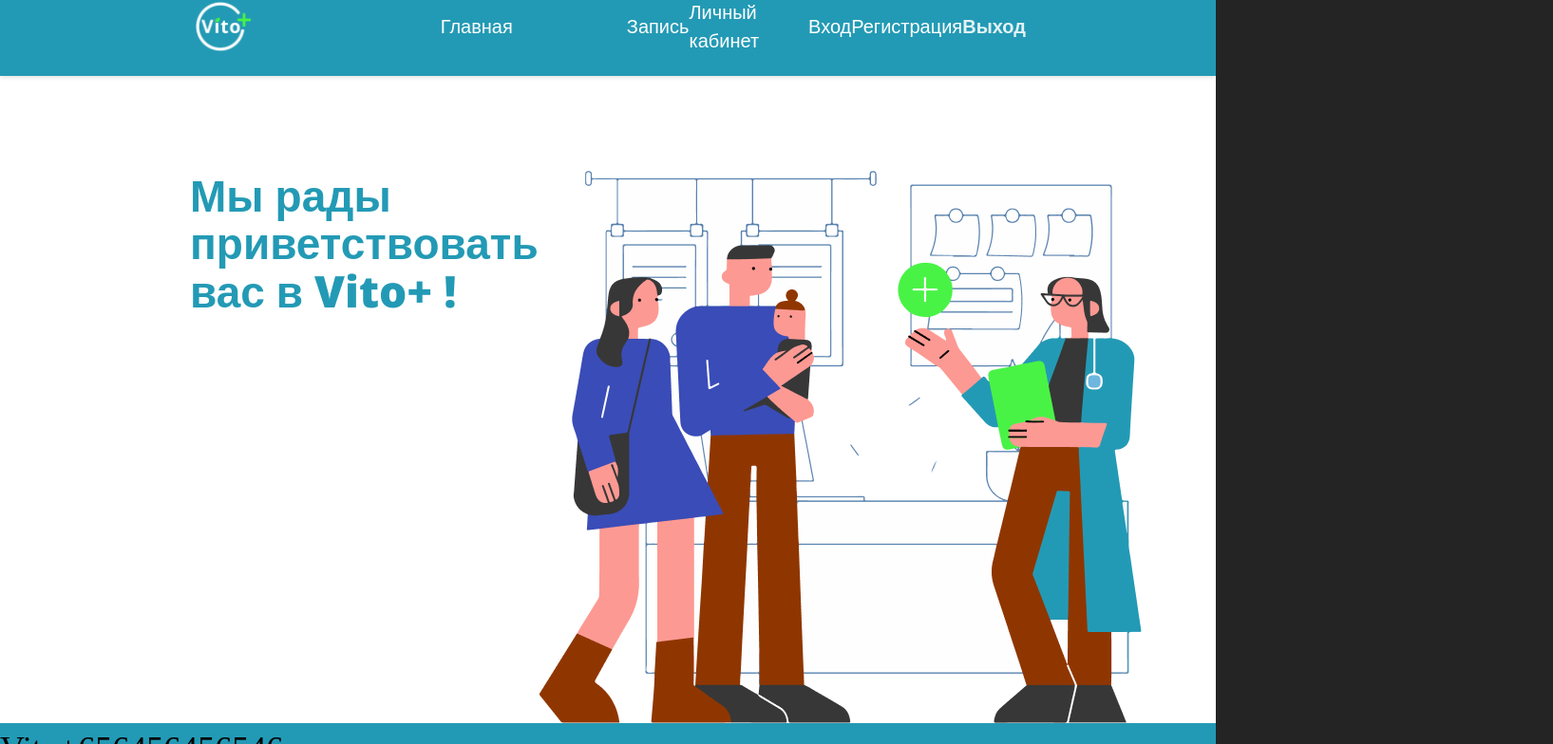
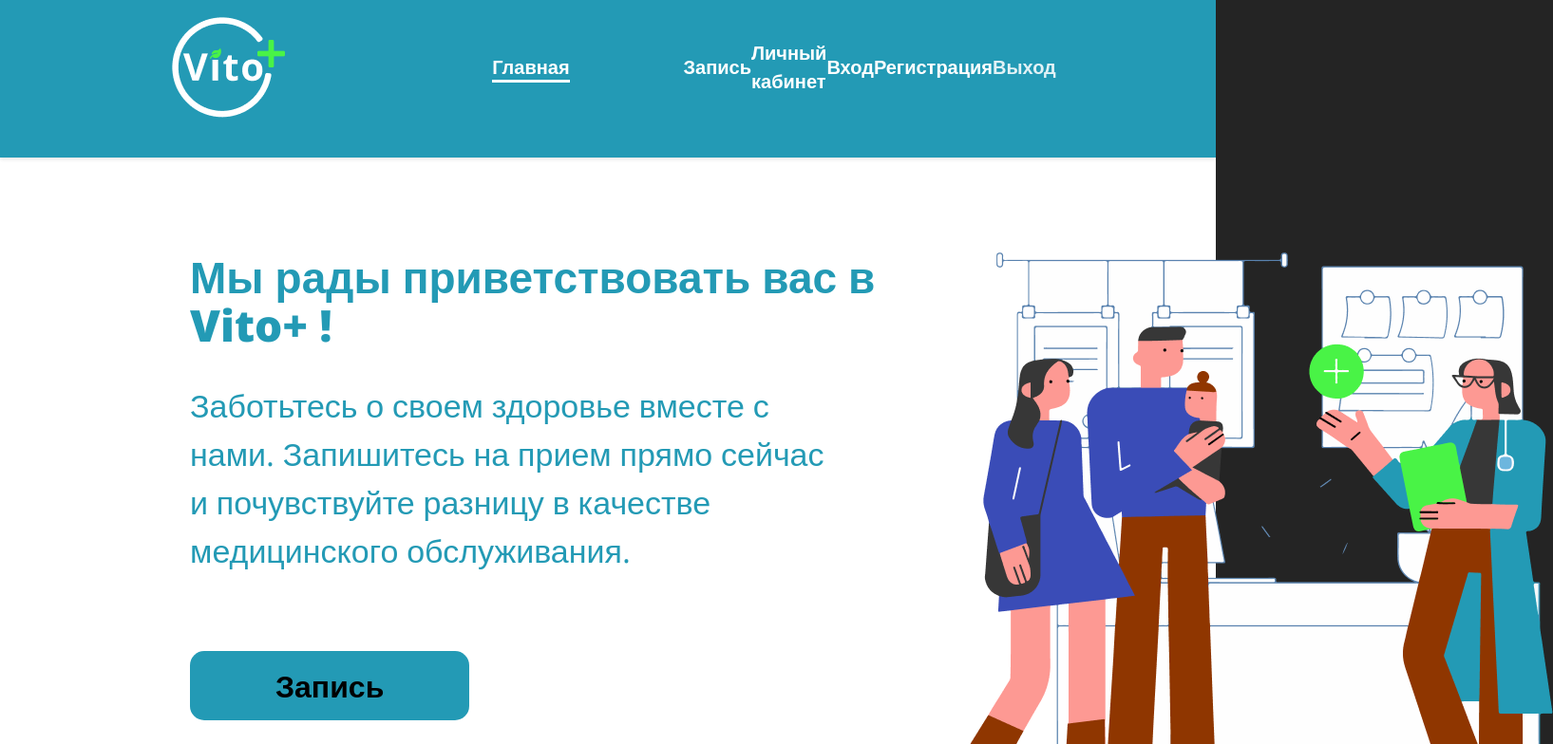
Before and after one commit to MaksimKrishtopa/front_kurs, a Vue app in the folder vite-project/: page / in a window 1280 px wide. Shown: the part 24-808 px from the top of the page at 95% size, 1635 px wide, since content can reach past the window. Built offline with nearby package versions, Linux system fonts and the light colour scheme.

Commit message:
main-info

```diff
--- a/vite-project/src/components/Navbar.vue
+++ b/vite-project/src/components/Navbar.vue
@@ -79,13 +79,13 @@ export default {
 .navbar__logo {
   display: flex;
   align-items: center;
-  color: black;
   margin-right: 200px;
+  width: 150px;
+  height: 150px;
 }
 
 .logo {
-  max-width: 100%;
-  width: 100px;
+  object-fit: contain;
 }
 
 .navbar__left,
@@ -109,4 +109,12 @@ export default {
 a {
   color: #fff;
 }
+
+a:hover {
+  text-shadow: #ffffff 0 0 10px;
+}
+
+.router-link-active {
+  border-bottom: 3px solid #fff;
+}
 </style>
--- a/vite-project/src/style.css
+++ b/vite-project/src/style.css
@@ -18,6 +18,7 @@
 	padding: 0px;
 	margin: 0px;
 	border: none;
+  font-family: "Open Sans", sans-serif;
 }
 
 *,
@@ -65,9 +66,6 @@ address {
 
 
 input, textarea, button, select {
-	font-family: inherit;
-    font-size: inherit;
-    color: inherit;
     background-color: transparent;
 }
 
@@ -94,14 +92,6 @@ legend {
 	display: block;
 }
 
-a {
-  font-weight: 500;
-  color: #646cff;
-  text-decoration: inherit;
-}
-a:hover {
-  color: #535bf2;
-}
 
 /* ////////////////////////// */
 
@@ -110,24 +100,7 @@ h1 {
   line-height: 1.1;
 }
 
-button {
-  border-radius: 8px;
-  border: 1px solid transparent;
-  padding: 0.6em 1.2em;
-  font-size: 1em;
-  font-weight: 500;
-  font-family: inherit;
-  background-color: #1a1a1a;
-  cursor: pointer;
-  transition: border-color 0.25s;
-}
-button:hover {
-  border-color: #646cff;
-}
-button:focus,
-button:focus-visible {
-  outline: 4px auto -webkit-focus-ring-color;
-}
+
 
 body {
   margin: 0;
--- a/vite-project/src/views/HomeView.vue
+++ b/vite-project/src/views/HomeView.vue
@@ -1,8 +1,15 @@
 <template>
   <div class="container">
     <section class="welcome__section">
-      <h1>Мы рады приветствовать вас в Vito+ !</h1>
+      <div class="welcome__page-info">
+        <h1>Мы рады приветствовать вас в Vito+ !</h1>
+        <p>Заботьтесь о своем здоровье вместе с нами. Запишитесь на прием прямо сейчас и почувствуйте разницу в качестве медицинского обслуживания.</p>
+        <router-link to="/appointments">
+          <button>Запись</button>
+        </router-link>
+      </div>
       <img src="../assets/Group 59.png" alt="">
+
     </section>
   </div>
   </template>
@@ -34,6 +41,35 @@
     justify-content: space-between;
   }
 
+  .welcome__page-info p {
+    width: 680px;
+    font-size: 34px;
+    padding-top: 35px;
+    font-weight: 400;
+  }
+
+  .welcome__page-info button {
+    margin-top: 80px;
+    background-color: #239AB5;
+    padding: 15px 90px;
+    font-size: 32px;
+    font-weight: 600;
+    border-radius: 15px;
+    cursor: pointer;
+  }
+
+  .welcome__page-info button:hover {
+    box-shadow: #239AB5 0 0 10px;
+  }
 
 
+  button > a {
+    color: #fff;
+  }
+
+  .router-link-active {
+    color: #fff;
+    text-shadow: none;
+  }
+
   </style>
```
